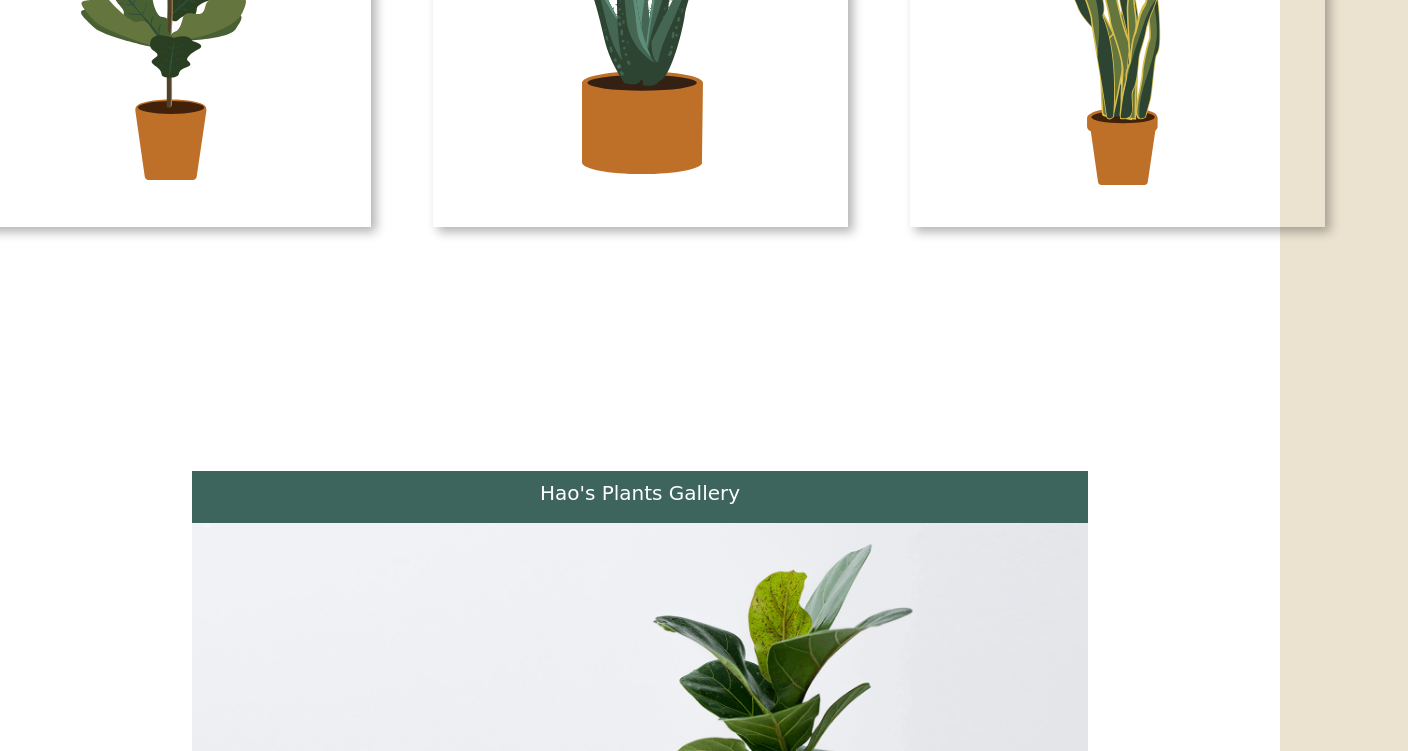
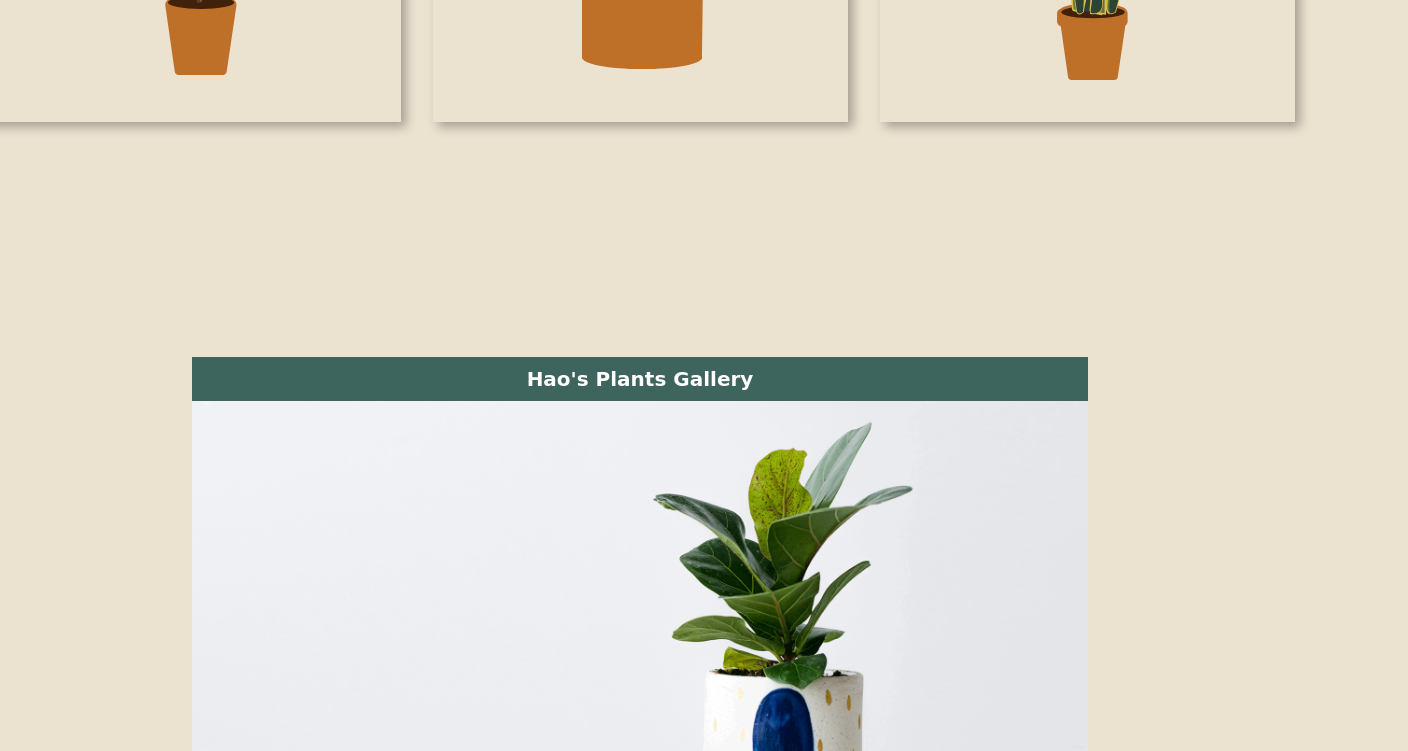
Before and after one commit to Ktan61/comp2170-final-project, a plain HTML site: page index.html in a window 1280 px wide. Shown: the part 585-1336 px from the top of the page, 1408 px wide, since content can reach past the window. Drawn offline with nearby package versions, Linux system fonts and the light colour scheme; a web font is replaced by a local one.

Commit message:
Deleted bootstrap css

```diff
--- a/index.html
+++ b/index.html
@@ -12,7 +12,6 @@
     <link rel="preconnect" href="https://fonts.gstatic.com" crossorigin>
     <link href="https://fonts.googleapis.com/css2?family=Figtree:ital,wght@0,300..900;1,300..900&family=Glass+Antiqua&display=swap" rel="stylesheet">
     <link href="https://fonts.googleapis.com/css2?family=Material+Symbols+Outlined" rel="stylesheet" />
-    <link rel="stylesheet" href="https://cloudflare.com/ajax/libs/twitter-bootstrap/5.2.3/css/bootstrap.min.css">
     <title>Hao's Plants</title>
 </head>
 <body>
```
